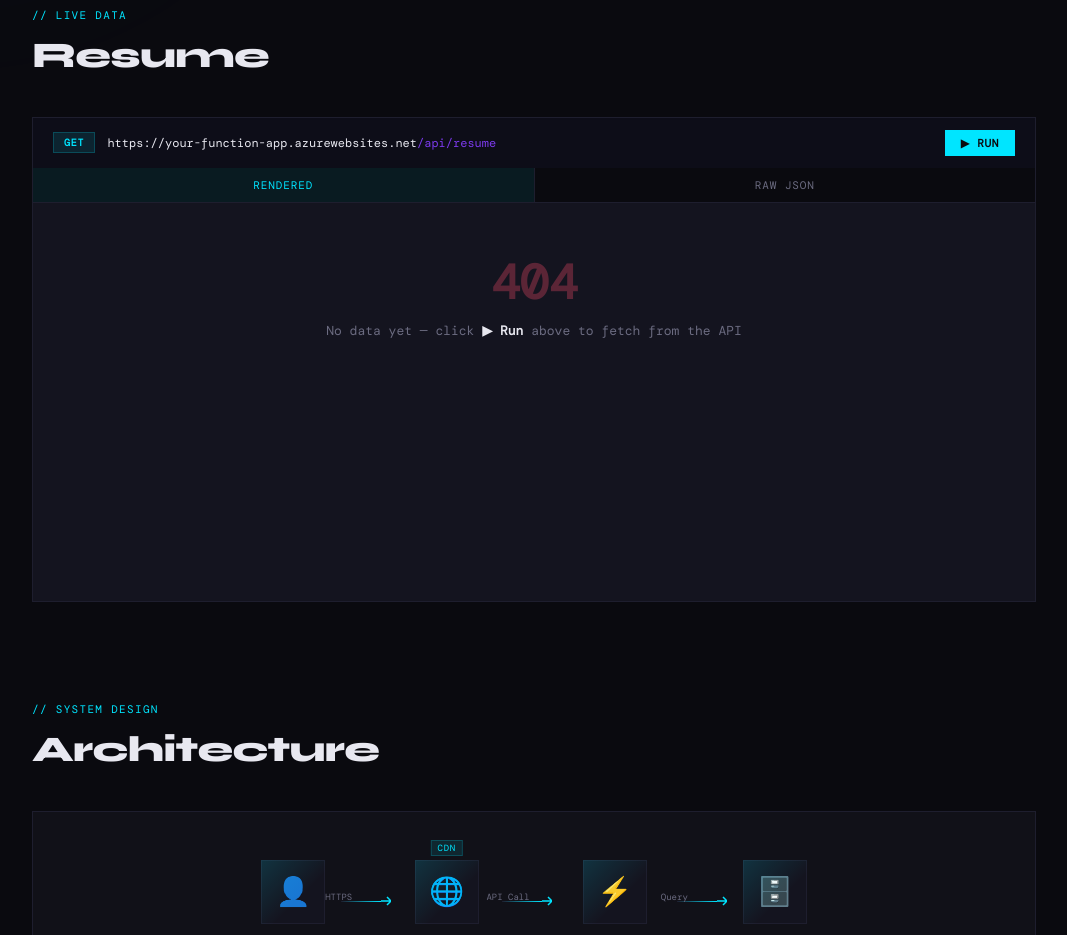
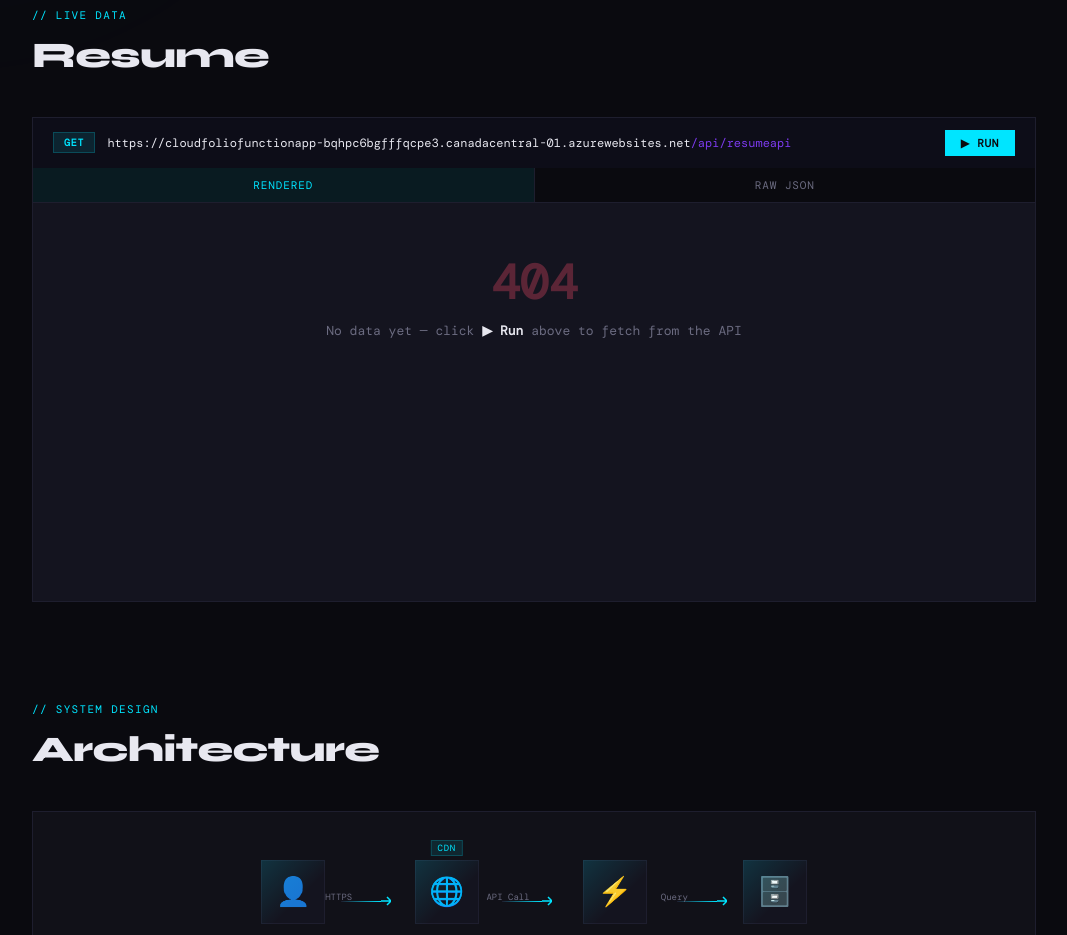
Before and after one commit to vibitha-sk/CloudFolio, a plain HTML site: page Frontend/index.html in a window 1280 px wide. Shown: the part 820-1755 px from the top of the page, without its empty margins (106-1173 px from the left). Drawn offline with nearby package versions, Linux system fonts and the light colour scheme; a web font is replaced by a local one.

Commit message:
update index.html

```diff
--- a/Frontend/index.html
+++ b/Frontend/index.html
@@ -1,4 +1,5 @@
 <!--line - 1164 change function app url-->
+<!--963-->
 <!DOCTYPE html>
 <html lang="en">
 
@@ -960,7 +961,8 @@
 
         <div class="api-bar">
             <span class="method-badge">GET</span>
-            <span class="api-url">https://your-function-app.azurewebsites.net<span>/api/resume</span></span>
+            <span
+                class="api-url">https://cloudfoliofunctionapp-bqhpc6bgfffqcpe3.canadacentral-01.azurewebsites.net<span>/api/resumeapi</span></span>
             <button class="fetch-btn" id="fetchBtn" onclick="fetchResume()">▶ Run</button>
         </div>
 
```
